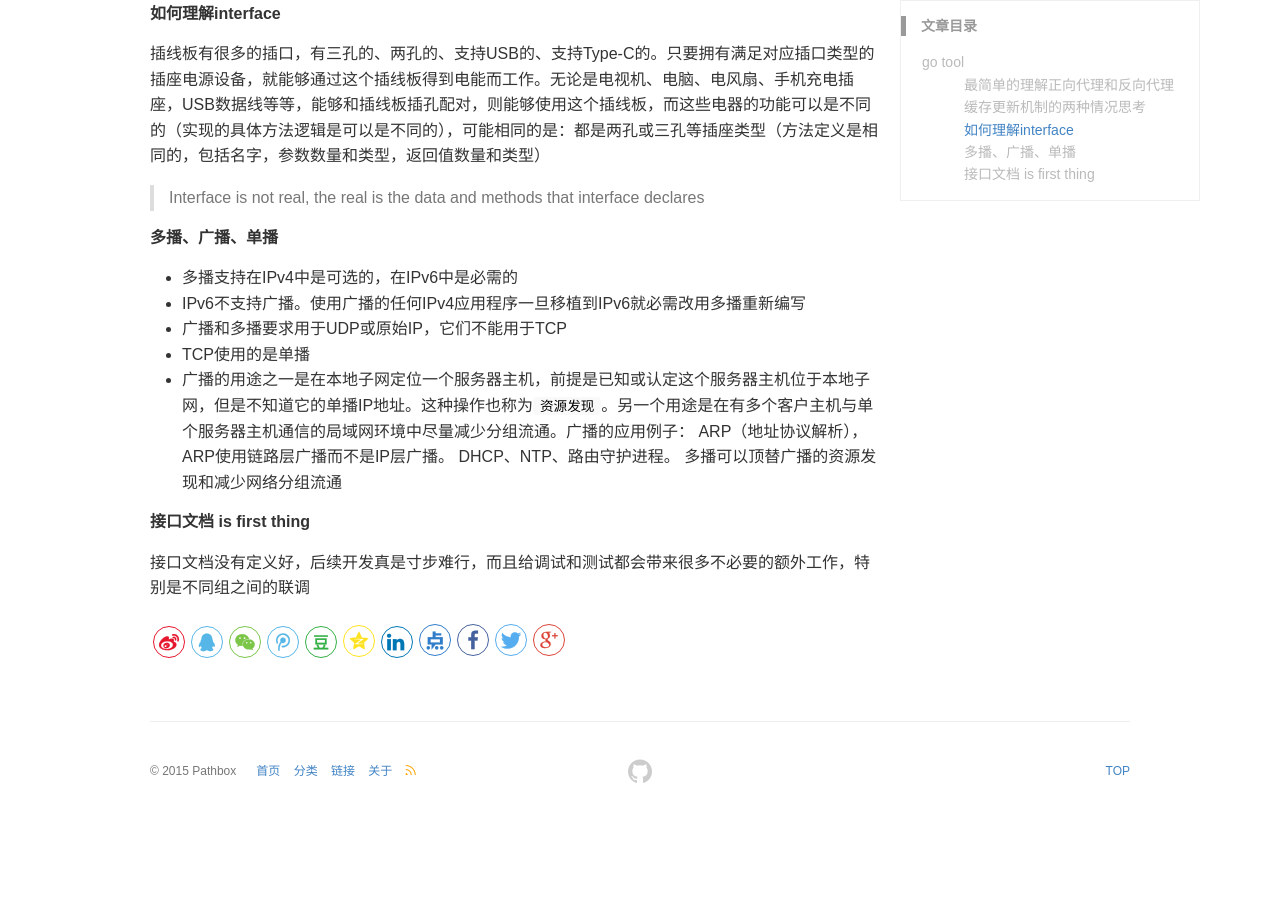
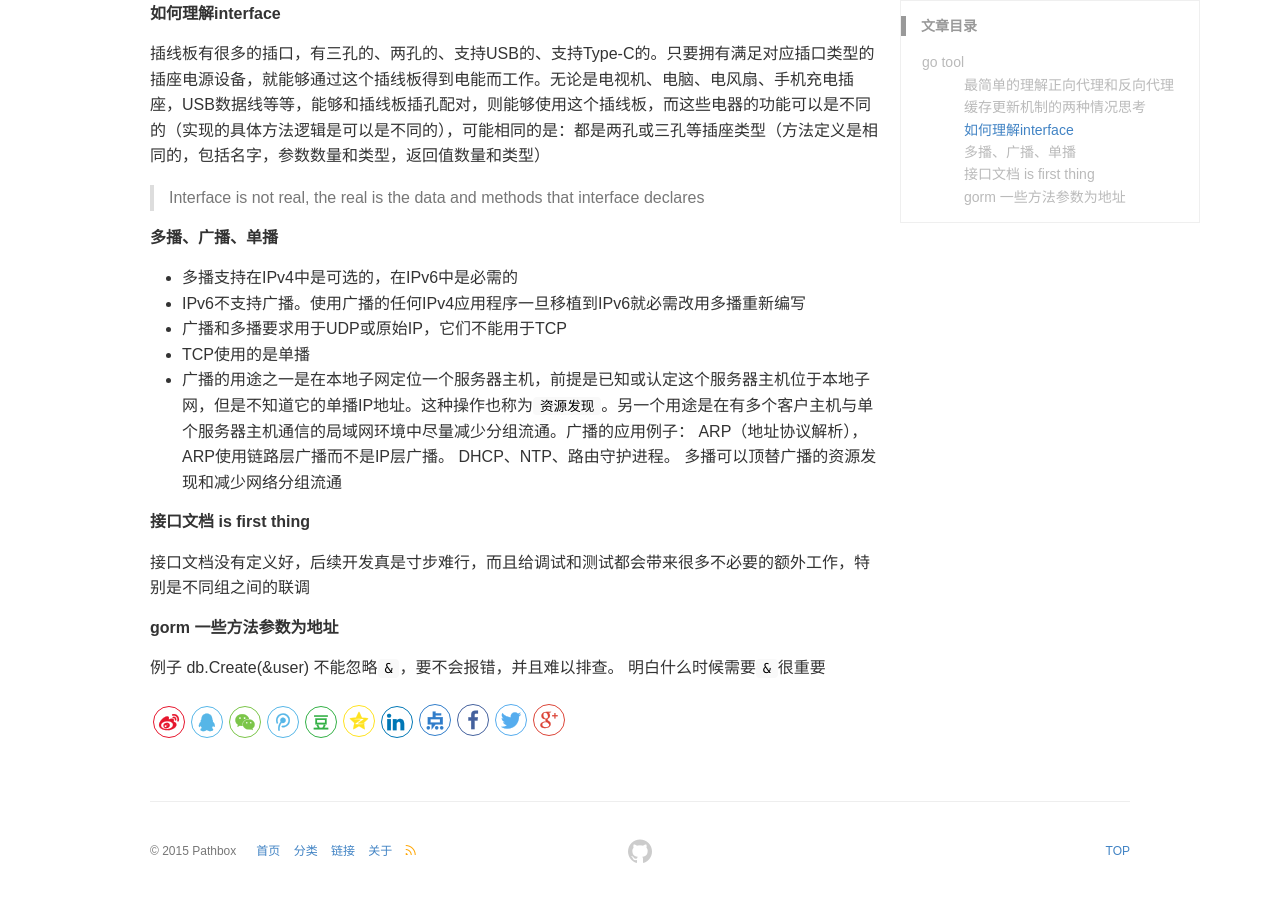
Before and after one commit to pathbox/pathbox.github.io, a Jekyll site: the page built from _posts/2018-04-03-work-summary-in-Udesk-fourteen.md, in a window 1280 px wide and 900 px high, scrolled down 4095 px. Built offline with Jekyll 4.4.1, drawn with Linux system fonts in a browser that asks for light colours; before the commit the page ends 4915 px from its top, so only the background shows below that.

Commit message:
gorm 一些方法参数为地址

```diff
--- a/_posts/2018-04-03-work-summary-in-Udesk-fourteen.md
+++ b/_posts/2018-04-03-work-summary-in-Udesk-fourteen.md
@@ -201,3 +201,6 @@ https://tonybai.com/2014/10/22/golang-testing-techniques/
 
 ##### 接口文档 is first thing
 接口文档没有定义好，后续开发真是寸步难行，而且给调试和测试都会带来很多不必要的额外工作，特别是不同组之间的联调
+
+##### gorm 一些方法参数为地址
+例子 db.Create(&user) 不能忽略`&`，要不会报错，并且难以排查。 明白什么时候需要`&`很重要
```
